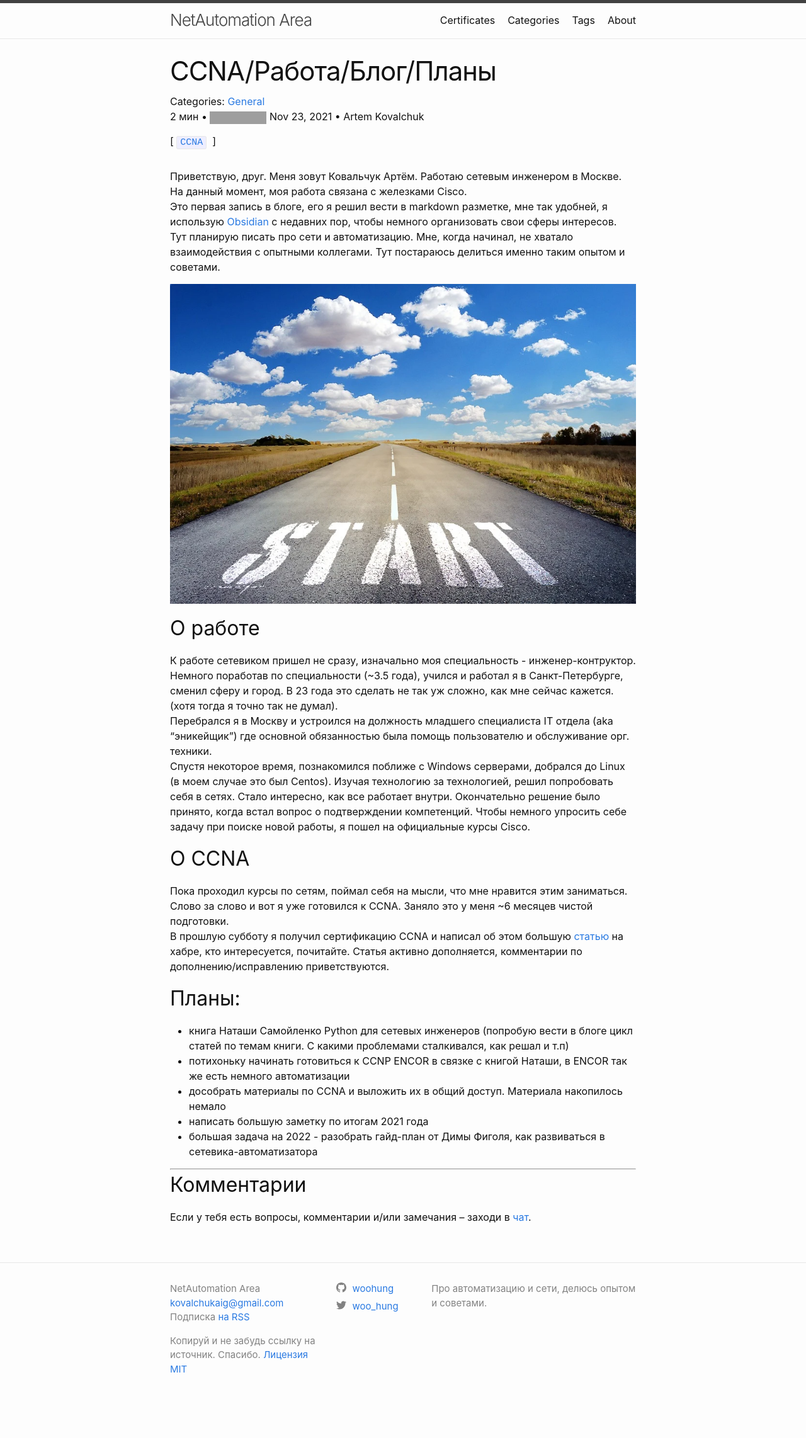
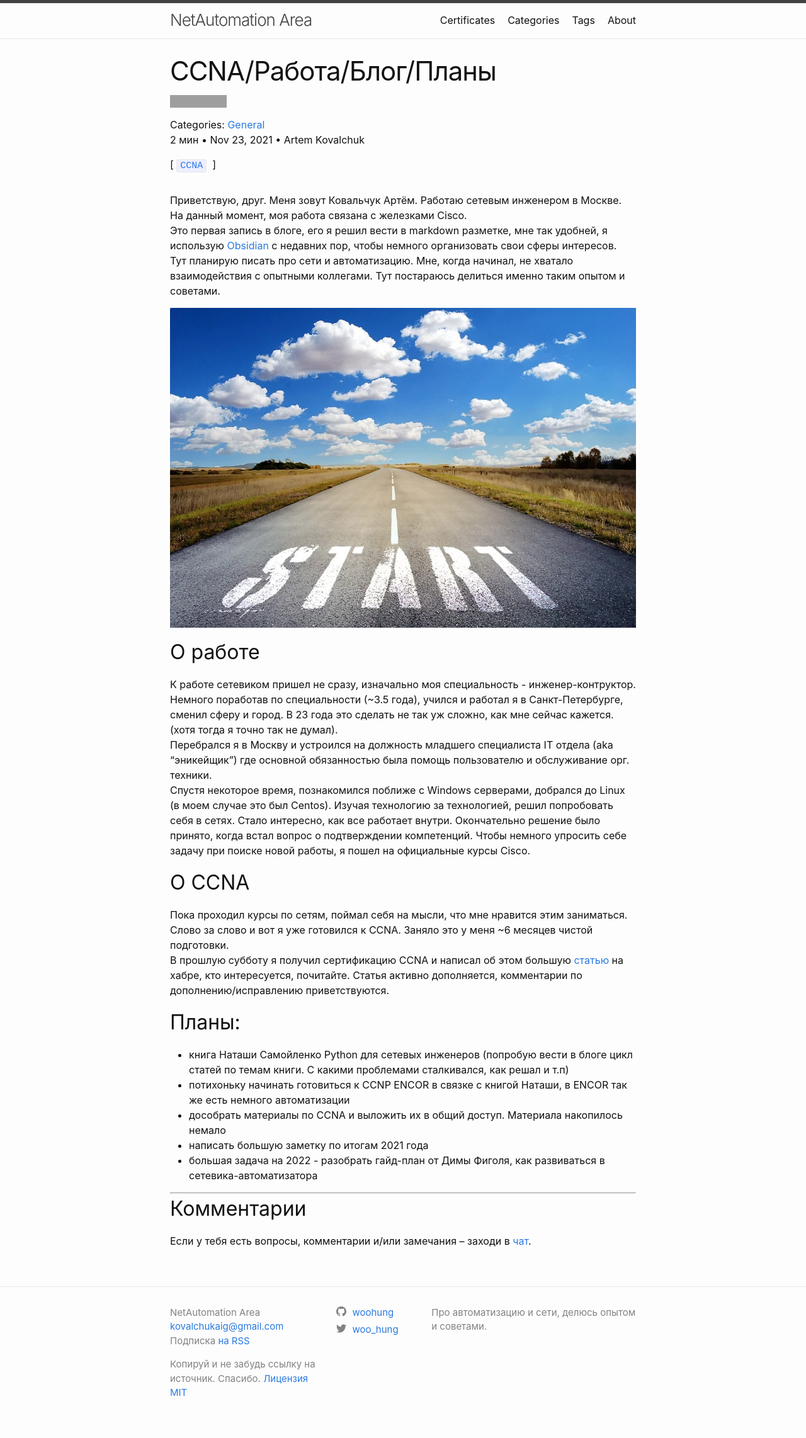
Before and after one commit to woohung/woohung.github.io, a Jekyll site: the page built from _posts/2021-11-23-CCNA-Работа-Блог.md, in a window 1280 px wide. Shown: the whole page at 63% size. Built offline with Jekyll 4.4.1, drawn with Linux system fonts in a browser that asks for light colours; before the commit the page ends 2246 px from its top, so only the background shows below that; grey boxes are pictures that could not be loaded.

Commit message:
Update post.html

```diff
--- a/_layouts/post.html
+++ b/_layouts/post.html
@@ -6,7 +6,9 @@ layout: default
   <header class="post-header">
     <h1 class="post-title p-name" itemprop="name headline">{{ page.title | escape }}</h1>
     <p class="post-meta">
-
+      <span class="views">
+        <img src="https://visitor-badge.glitch.me/badge?page_id=woohung.github.io" alt="visitor badge"/>
+      </span>
       <div class="post-categories">
         {% if post %}
           {% assign categories = post.categories %}
@@ -20,9 +22,6 @@ layout: default
         {% endfor %}
       </div>
       <span>{% include reading-time.html %}</span>
-      <span class="views">
-          <img src="https://visitor-badge.glitch.me/badge?page_id=woohung.github.io" alt="visitor badge"/>
-      </span>
       <time class="dt-published" datetime="{{ page.date | date_to_xmlschema }}" itemprop="datePublished">
         {%- assign date_format = site.minima.date_format | default: "%b %-d, %Y" -%}
         {{ page.date | date: date_format }}
```
